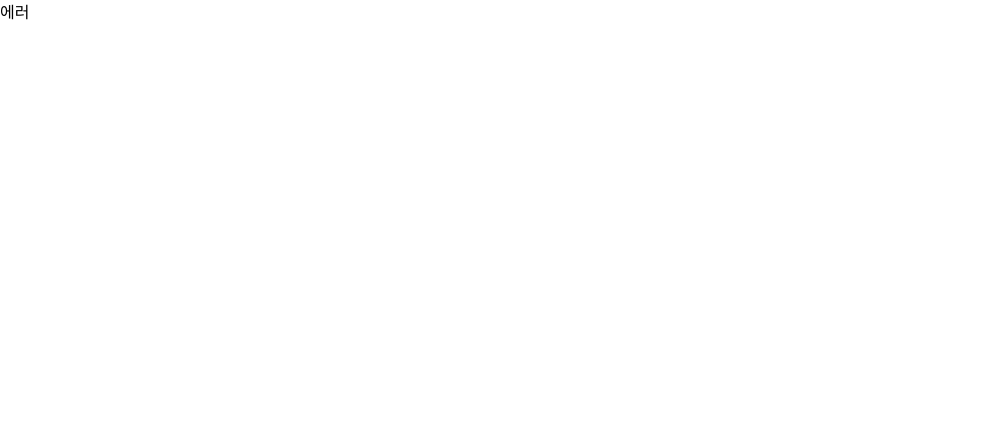
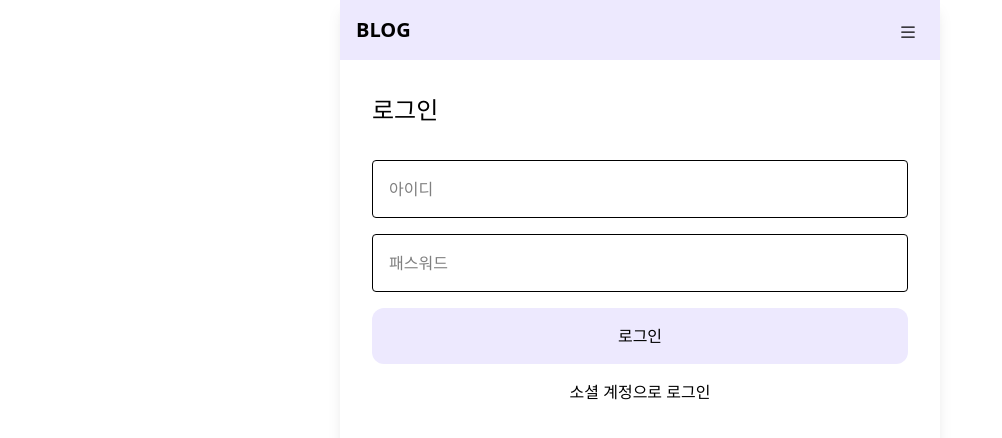
Before and after one commit to nue-os/blog-frontend, a React (Vite) app: page /login in a window 1280 px wide. Before the commit this address had no page. Shown: the top 438 px of the page, without its empty margins (0-1002 px from the left). Built offline with nearby package versions, Linux system fonts and the light colour scheme.

Commit message:
feat: 로그인 페이지 레이아웃 및 스타일링

```diff
--- /dev/null
+++ b/src/pages/LoginPage.jsx
@@ -0,0 +1,83 @@
+import { useEffect, useMemo, useState } from 'react'
+import Input from '../components/Input'
+import { validateId, validatePassword } from '../utils/validation'
+
+const LoginPage = () => {
+  const [form, setForm] = useState({
+    id: '',
+    password: '',
+  })
+  const [errors, setErrors] = useState({
+    id: '',
+    password: '',
+  })
+  const [isLogining, setIsLogining] = useState(false)
+
+  const isFormValid = form.id && form.password && !errors.id && !errors.password
+
+  const validators = useMemo(
+    () => ({
+      id: validateId,
+      password: validatePassword,
+    }),
+    []
+  )
+
+  useEffect(() => {
+    setErrors({
+      id: validators.id(form.id),
+      password: validators.password(form.password),
+    })
+  }, [form, validators])
+
+  const handleChange = e => {
+    const { name, value } = e.target
+    setForm(prev => ({ ...prev, [name]: value }))
+  }
+
+  const handleLogin = e => {
+    e.preventDefault()
+    setIsLogining(true)
+
+    // 임시
+    setTimeout(() => {
+      alert('로그인 성공')
+      setIsLogining(false)
+    }, 3000)
+  }
+
+  return (
+    <main className="px-4">
+      <h2 className="heading2">로그인</h2>
+      <form onSubmit={handleLogin} className="w-[calc(100%-2em)] m-auto flex flex-col gap-4">
+        <Input
+          name="id"
+          placeholder="아이디"
+          value={form.id}
+          error={errors.id}
+          onChange={handleChange}
+        />
+        <Input
+          name="password"
+          type="password"
+          placeholder="패스워드"
+          value={form.password}
+          error={errors.password}
+          onChange={handleChange}
+        />
+        <button
+          type="submit"
+          disabled={!isFormValid}
+          className={`button w-full p-4 rounded-xl self-center ${isFormValid ? 'bg-violet-300 cursor-pointer' : 'bg-violet-100 cursor-not-allowed'}`}
+        >
+          {isLogining ? '로그인 중' : '로그인'}
+        </button>
+      </form>
+      <div className="my-4">
+        <p className="text-center cursor-pointer">소셜 계정으로 로그인</p>
+      </div>
+    </main>
+  )
+}
+
+export default LoginPage
--- a/src/router/index.jsx
+++ b/src/router/index.jsx
@@ -1,6 +1,7 @@
 import { createBrowserRouter } from 'react-router-dom'
 import DefaultLayout from '../layout/DefaultLayout'
 import SignUpPage from '../pages/SignUpPage'
+import LoginPage from '../pages/LoginPage'
 
 export const router = createBrowserRouter([
   {
@@ -12,6 +13,10 @@ export const router = createBrowserRouter([
         path: '/signup',
         element: <SignUpPage />,
       },
+      {
+        path: '/login',
+        element: <LoginPage />,
+      },
     ],
   },
 ])
```
